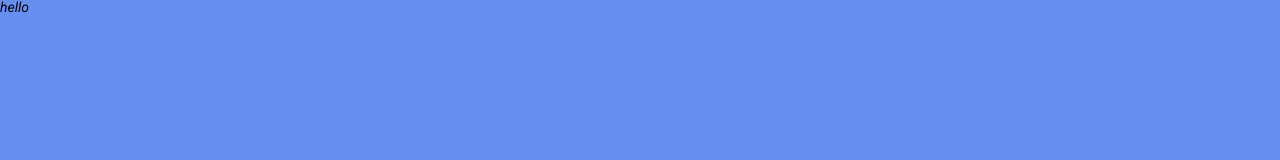
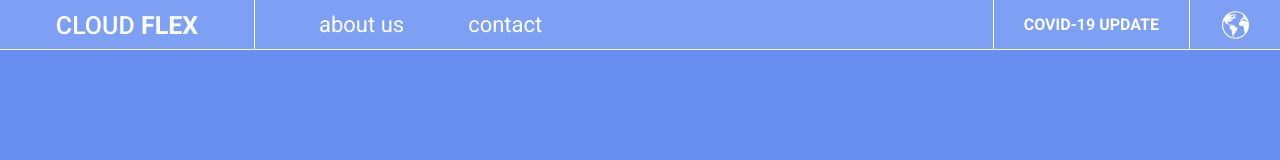
Before and after one commit to MaximZozulya/landing_Cloud_Flex, a website: page index.html in a window 1280 px wide. Drawn offline with nearby package versions, Linux system fonts and the light colour scheme; files that its build step writes are made by us from their sources.

Commit message:
header implementation

```diff
--- a/index.html
+++ b/index.html
@@ -5,12 +5,42 @@
     <meta name="viewport" content="width=device-width, initial-scale=1.0" />
     <link rel="preconnect" href="https://fonts.googleapis.com">
     <link rel="preconnect" href="https://fonts.gstatic.com" crossorigin>
-    <link href="https://fonts.googleapis.com/css2?family=Roboto:ital,wght@1,100..900&display=swap" rel="stylesheet">
+    <link href="https://fonts.googleapis.com/css2?family=Roboto:wght@100..900&display=swap" rel="stylesheet">
     <link rel="icon" href="assets/favicon.png" type="image/png">
     <link rel="stylesheet" href="css/index.css">
     <title>Cloud Flex</title>
   </head>
   <body>
-    hello
+    <header class="header" aria-label="header">
+      <div class="container">
+        <nav class="header__nav nav" aria-label="header navigation">
+          <div class="nav__title">
+            <a href="#" class="nav__title-link">cloud <span>flex</span></a>
+          </div>
+
+          <div class="nav__links">
+            <ul class="nav__links-list list" aria-label="header nav links">
+              <li class="list__item" aria-label="first link">
+                <a class="list__item-link" href="#">about us</a>
+              </li>
+              <li class="list__item" aria-label="second link">
+                <a class="list__item-link" href="#">contact</a>
+              </li>
+            </ul>
+          </div>
+
+          <div class="nav__covid-wrapper covid">
+            <a class="covid__link" href="#" aria-label="covid-19 update">covid-19 update</a>
+          </div>
+
+          <div class="nav__globe-wrapper globe">
+            <a class="globe__link" href="" aria-label="globe info">
+              <img class="globe__link-icon" src="assets/gloobus.svg" alt="globe image">
+            </a>
+          </div>
+        </nav>
+      </div>
+    </header>
+
   </body>
 </html>
--- a/styles/_basic.scss
+++ b/styles/_basic.scss
@@ -1,3 +1,8 @@
 body {
   font-family: "Roboto", sans-serif;
 }
+
+.container {
+  max-width: 1440px;
+  margin: 0 auto;
+}
--- /dev/null
+++ b/styles/_header.scss
@@ -0,0 +1,93 @@
+@use 'variables' as v;
+@use 'mixins' as m;
+@use 'placeholders';
+@use 'sass:color';
+
+.header {
+  width: 100%;
+  height: 50px;
+  background-color: color.adjust(v.$color-white, $alpha: -0.85);
+  border-bottom: 1px solid v.$color-white;
+
+  .nav {
+    height: 50px;
+    @include m.d-flex(start, center);
+
+    &__title {
+      height: 100%;
+      width: 255px;
+      border-right: 1px solid v.$color-white;
+      @include m.d-flex(center, center);
+
+      &-link {
+        font-size: 25px;
+        font-weight: 500;
+        color: v.$color-white;
+        text-transform: uppercase;
+
+        span {
+          font-weight: 700;
+        }
+
+        @extend %hover-black;
+
+      }
+    }
+
+    &__links {
+      flex-grow: 1;
+
+      .list {
+        @include m.d-flex(start, center, nowrap, row, min(100px, 5vw), 0);
+        padding: 0 0 0 min(100px, 5vw);
+
+        &__item {
+          &-link {
+            font-size: 22px;
+            font-weight: 400;
+            color: v.$color-white;
+
+            @extend %hover-black;
+          }
+        }
+      }
+
+      @media(max-width: v.$media_lg) {
+        .list {
+          @include m.d-flex(center, center, nowrap, row, min(100px, 5vw), 0);
+          padding: 0 0 0 0;
+        }
+      }
+    }
+
+    .covid {
+      height: 100%;
+      @include m.d-flex(center, center);
+      border-left: 1px solid v.$color-white;
+      border-right: 1px solid v.$color-white;
+      padding: 0 30px;
+
+      &__link {
+        font-size: 16px;
+        font-weight: 700;
+        text-transform: uppercase;
+        color: v.$color-white;
+
+        @extend %hover-black;
+      }
+    }
+
+    .globe {
+      width: 90px;
+      @include m.d-flex(center, center);
+
+      &__link {
+        &-icon {
+          width: 27px;
+          height: 28px;
+
+        }
+      }
+    }
+  }
+}
--- a/styles/_importer.scss
+++ b/styles/_importer.scss
@@ -1,2 +1,3 @@
 @forward 'reset';
 @forward 'basic';
+@forward 'header';
--- /dev/null
+++ b/styles/_mixins.scss
@@ -0,0 +1,9 @@
+@mixin d-flex($justify: center, $align: center, $wrap: nowrap, $direction: row, $column-gap: 0, $row-gap: 0){
+  display: flex;
+  justify-content: $justify;
+  align-items: $align;
+  flex-wrap: $wrap;
+  flex-direction: $direction;
+  column-gap: $column-gap;
+  row-gap: $row-gap;
+}
--- /dev/null
+++ b/styles/_placeholders.scss
@@ -0,0 +1,8 @@
+@use 'variables' as v;
+
+%hover-black {
+  &:hover {
+    cursor: pointer;
+    color: v.$color-black;
+  }
+}
--- a/styles/_variables.scss
+++ b/styles/_variables.scss
@@ -1 +1,10 @@
-$body-color:#678FF2;
+$bg-color:#678FF2;
+$color-white: #ffffff;
+$color-black: #000000;
+
+$media_xxl: 1400px;
+$media_xl: 1200px;
+$media_lg: 992px;
+$media_md: 768px;
+$media_sm: 576px;
+$media_min: 428px;
--- a/styles/index.scss
+++ b/styles/index.scss
@@ -2,5 +2,5 @@
 @use 'importer';
 
 body {
-  background-color: v.$body-color;
+  background-color: v.$bg-color;
 }
```
